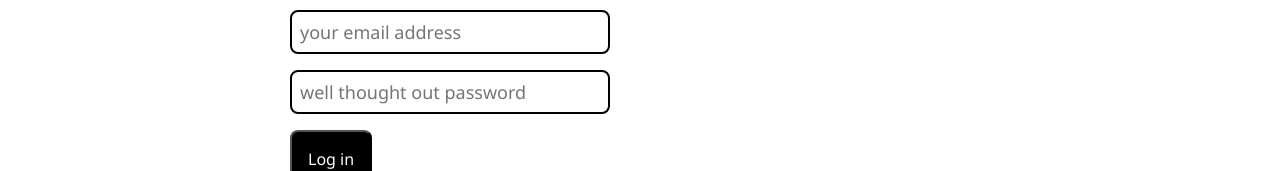
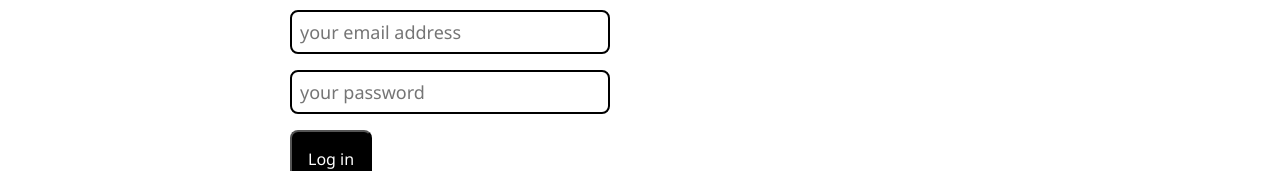
Before and after one commit to dianakaal/coding-practice-2024, a React (Create React App) app in the folder frontend/: page /login in a window 1280 px wide. Shown: the part 159-330 px from the top of the page. Built offline with nearby package versions, Linux system fonts and the light colour scheme.

Commit message:
Reword placeholder

```diff
--- a/frontend/src/pages/LoginPage.js
+++ b/frontend/src/pages/LoginPage.js
@@ -30,7 +30,7 @@ const LoginPage = () => {
         />
         <input
             type="password"
-            placeholder="well thought out password"
+            placeholder="your password"
             value={password}
             onChange={e => setPassword(e.target.value)}
         />
```
